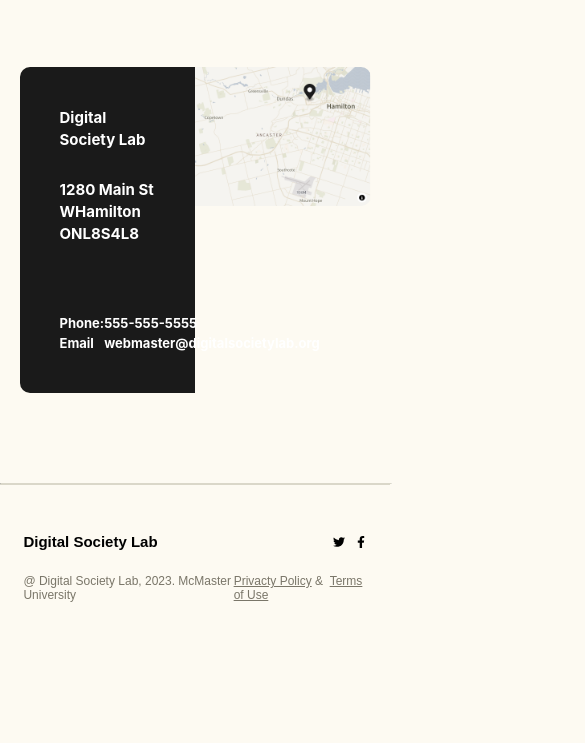
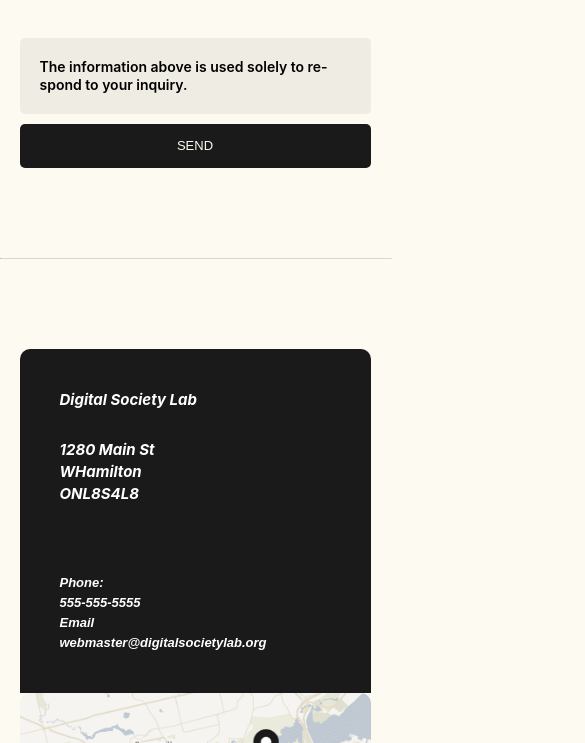
Before and after one commit to DSL-Project/dsl-project, a React (Create React App) app: page /contact in a window 390 px wide. Shown: the part 775-1518 px from the top of the page, 585 px wide, since content can reach past the window. Before the commit the page ends 1424 px from the top, so only its background shows below. Built offline with nearby package versions, Linux system fonts and the light colour scheme; no server answers; a web font is replaced by a local one.

Commit message:
fixed Contact

```diff
--- a/src/pages/Contact/Contact.js
+++ b/src/pages/Contact/Contact.js
@@ -1,5 +1,5 @@
 //import GoogleMap from "./GoogleMap";
-import dslMapStill from "../../assets/dslMapStill.png";
+//import dslMapStill from "../../assets/dslMapStill.png";
 
 function Contact() {
   // const location = {
@@ -81,14 +81,14 @@ function Contact() {
       <hr />
       <div className="contact-wrapper">
         <div className="address-container">
-          <div className="address">
+          <address className="address">
             <div className="bold-18 address-name">Digital Society Lab</div>
             <div className="street-address">
               <p className="bold-18">1280 Main St</p>
               <p className="bold-18">WHamilton</p>
               <p className="bold-18">ONL8S4L8</p>
             </div>
-            <div className="contact-methods">
+            <address className="contact-methods">
               <div className="bold-16">Phone:</div>
               <div className="bold-16">555-555-5555</div>
 
@@ -98,13 +98,13 @@ function Contact() {
                   webmaster@digitalsocietylab.org
                 </a>
               </div>
-            </div>
-          </div>
+            </address>
+          </address>
           <div className="map">
-            <img
+            {/* <img
               src={dslMapStill}
               alt="a map indicating digital society lab location"
-            />
+            /> */}
           </div>
         </div>
       </div>
--- a/src/styles/contact.scss
+++ b/src/styles/contact.scss
@@ -125,26 +125,48 @@
     .contact-methods {
       padding-top: 2rem;
       display: grid;
-      grid-template-columns: auto auto;
+      grid-template-columns: repeat(auto-fit, minmax(25rem, 1fr));
+      .bold-16 {
+        font-family: Arial, Helvetica, sans-serif;
+        // this is a placeholder for MD
+        word-wrap: break-word;
+      }
     }
 
     .map {
       width: 50%;
-      img {
-        width: 100%;
-        border-radius: 0 0.5rem 0.5rem 0;
-      }
+      border-radius: 0 0.5rem 0.5rem 0;
+      background-image: url("../assets/dslMapStill.png");
+      background-size: cover;
+      background-repeat: no-repeat;
     }
   }
 }
 
 //! Media Queries
-@media (max-width: 834px) {
+@media (max-width: 1040px) {
   .contact {
     .contact-wrapper {
       width: 90%;
       margin: 0 auto;
       padding: 4.5rem 0;
+    }
+  }
+}
+@media (max-width: 768px) {
+  .contact {
+    .address-container {
+      flex-direction: column;
+      .address,
+      .map {
+        width: 100%;
+        min-height: 15rem;
+        border-radius: 0.5rem;
+        border-radius: 0 0 0.5rem 0.5rem;
+      }
+      .address {
+        border-radius: 0.5rem 0.5rem 0 0;
+      }
     }
     .street-address {
       .bold-18 {
@@ -159,7 +181,7 @@
   }
 }
 
-@media (max-width: 375px) {
+@media (max-width: 480px) {
   .contact {
     form fieldset {
       flex-direction: column;
@@ -181,16 +203,15 @@
     }
     .address-container {
       flex-direction: column;
+      align-items: center;
       .address,
       .map {
         width: 100%;
+        border-radius: 0.5rem;
       }
       .address {
         border-radius: 0.5rem 0.5rem 0 0;
       }
-      .map img {
-        border-radius: 0 0 0.5rem 0.5rem;
-      }
     }
   }
 }
```
